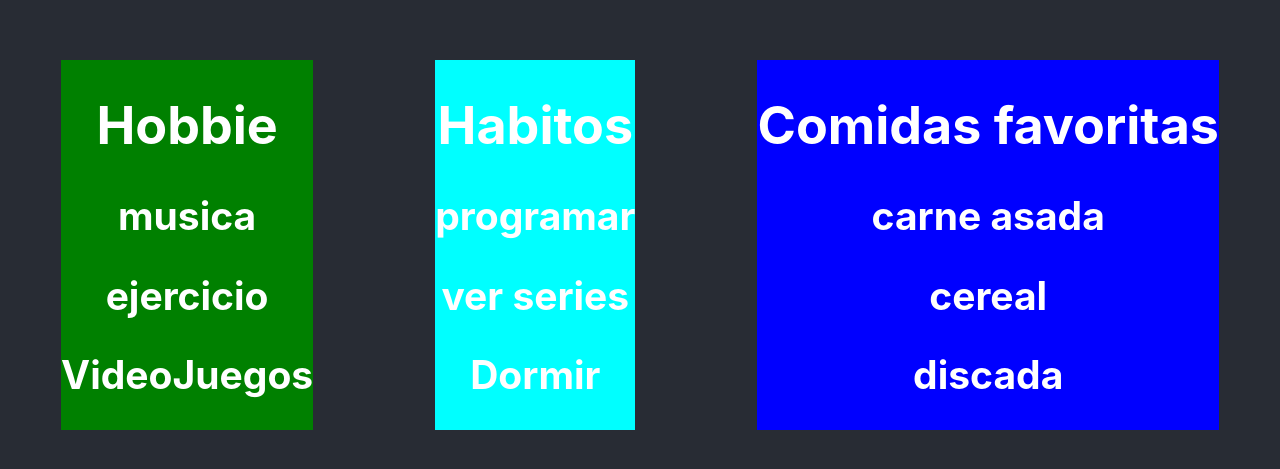
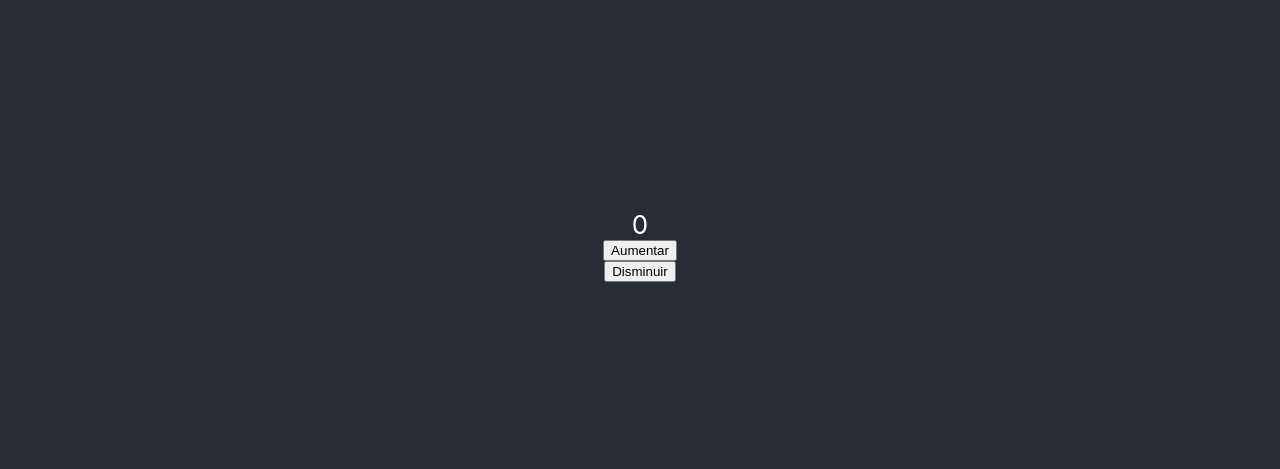
Before and after one commit to ErickIVRZ/documentos-clases, a React (Create React App) app: page / in a window 1280 px wide. Shown: the part 155-624 px from the top of the page. Built offline with nearby package versions, Linux system fonts and the light colour scheme.

Commit message:
Primer controlador de estado

```diff
--- a/src/App.css
+++ b/src/App.css
@@ -8,9 +8,9 @@
   background-color: #282c34;
   min-height: 100vh;
   display: flex;
-  flex-direction: row;
+  flex-direction: column;
   align-items: center;
-  justify-content: space-around;
+  justify-content: center;
   font-size: calc(10px + 2vmin);
   color: white;
 }
--- a/src/App.js
+++ b/src/App.js
@@ -1,15 +1,37 @@
 import './App.css';
-import Cajas from './components/Cajas';
+import {useState} from 'react'
+
 
 
 function App() {
+
+const [count, setCount]= useState(0)
+
+
+const minLimit=()=>{
+  if(count > 0){
+    setCount(count -1)
+  }
+  return
+}
+
+const maxLimit=()=>{
+  if(count ==0 || count <20){
+    setCount(count +1)
+  }
+  return
+}
+
+
+
+
+
   return (
     <div className="App">
       <header className='App-header'>
-        <Cajas titulo="Hobbie" act1="musica" act2="ejercicio" act3="VideoJuegos" color="green"/>
-        <Cajas titulo="Habitos" act1="programar" act2="ver series" act3="Dormir" color="aqua"/>
-        <Cajas titulo="Comidas favoritas" act1="carne asada" act2="cereal" act3="discada" color="blue"/>
-
+        {count}
+        <button onClick={maxLimit}>Aumentar</button>
+        <button onClick={minLimit}>Disminuir</button>
    </header>
     </div>
   );
--- a/src/components/Cajas.js
+++ b/src/components/Cajas.js
@@ -1,12 +1,10 @@
 import React from 'react';
 
-const Cajas = ({titulo,act1,act2,act3,color}) => {
+const Cajas = ({name,apellido}) => {
   return (
-    <div style={{backgroundColor:color}}>
-      <h1>{titulo}</h1>
-      <h2>{act1}</h2>
-      <h2>{act2}</h2>
-      <h2>{act3}</h2>
+    <div>
+      <h1>{name}</h1>
+      <h2>{apellido}</h2>
 
     </div>
   );
```
